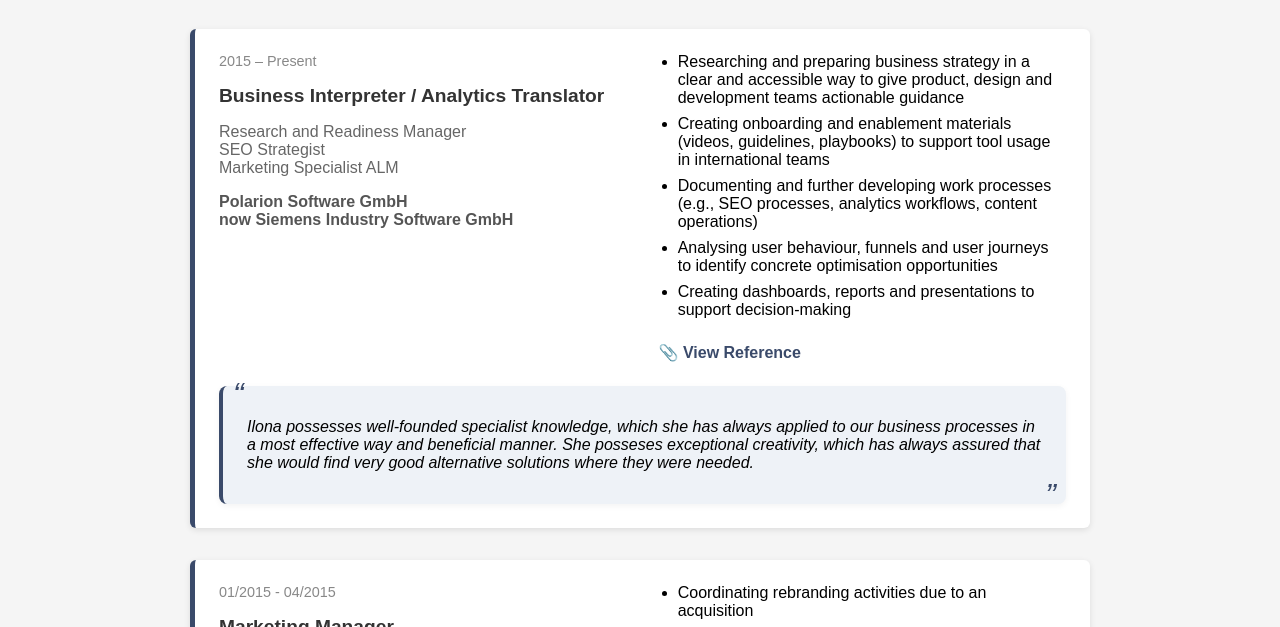
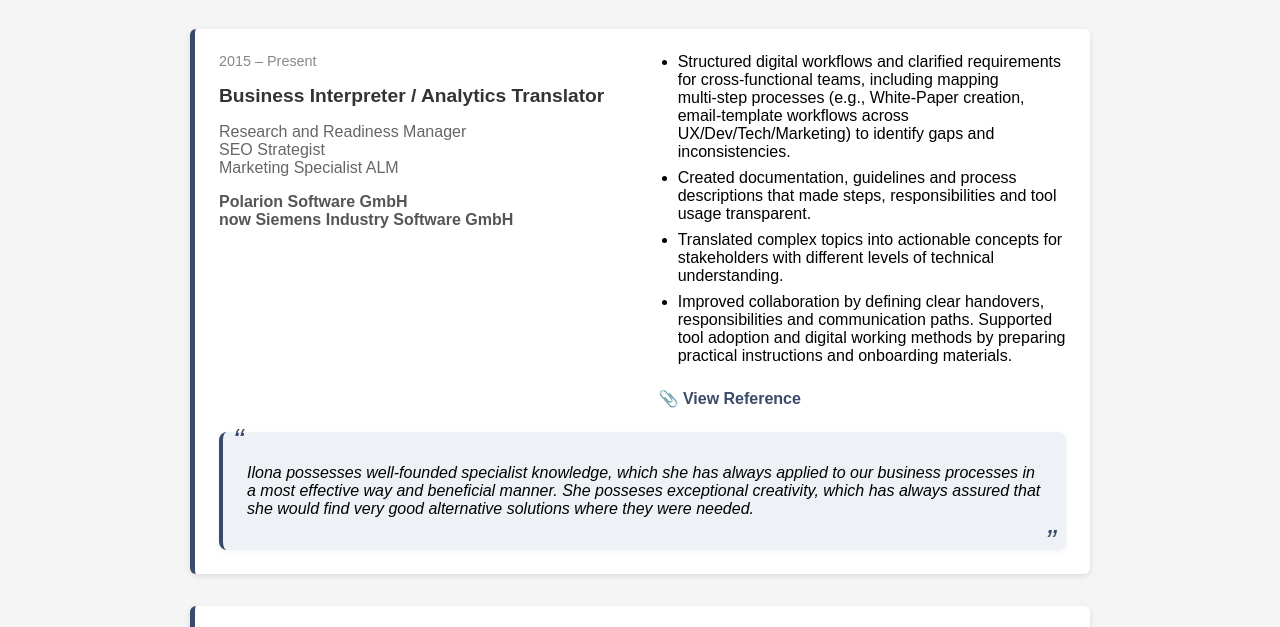
Before and after one commit to kromer52/digital-consultant, a website: page work.html in a window 1280 px wide. Shown: the part 122-749 px from the top of the page. Drawn offline with Linux system fonts and the light colour scheme.

Commit message:
updates per PDF CV

```diff
--- a/work.html
+++ b/work.html
@@ -34,21 +34,25 @@
     <!-- Right Column: Tasks + Download -->
     <div class="job-right">
       <ul class="job-tasks">
-        <li>Researching and preparing business
-strategy in a clear and accessible way to
-give product, design and development teams
-actionable guidance</li>
-<li>Creating onboarding and enablement materials
-(videos, guidelines, playbooks) to support tool
-usage in international teams</li>
-<li>Documenting and further developing work
-processes (e.g., SEO processes, analytics
-workflows, content operations)
+        <li>Structured digital workflows and clarified
+requirements for cross‑functional teams,
+including mapping multi‑step processes
+(e.g., White‑Paper creation, email‑template
+workflows across UX/Dev/Tech/Marketing) to
+identify gaps and inconsistencies.
 </li>
-        <li>Analysing user behaviour, funnels and user
-journeys to identify concrete optimisation
-opportunities</li>
-      <li>Creating dashboards, reports and presentations to support decision‑making</li>
+<li>Created documentation, guidelines and
+process descriptions that made steps,
+responsibilities and tool usage transparent.
+</li>
+<li>Translated complex topics into actionable
+concepts for stakeholders with different levels
+of technical understanding.
+</li>
+        <li>Improved collaboration by defining clear
+handovers, responsibilities and communication
+paths. Supported tool adoption and digital
+working methods by preparing practical instructions and onboarding materials.</li>
     </ul>
       <a class="job-download" href="Siemens.pdf" target="_blank">📎 View Reference</a>
     </div>
@@ -87,7 +91,8 @@ opportunities</li>
         <div class="job-right">
           <ul class="job-tasks">
             <li>Developing a repositioning & content strategy for an ecommerce
-software solution</li>
+software solution
+<li>Structured content workflows and coordinated with cross‑functional teams to ensure consistency across channels</li>
           </ul>
           <a class="job-download" href="Oxid.pdf" target="_blank">📎 View Reference</a>
         </div>
@@ -164,8 +169,8 @@ software solution</li>
           <li>LinkedIn: <a href="https://www.linkedin.com/in/ilona-kromer-66a8992a/" target="_blank">Ilona Kromer</a></li>
           <li>Phone: +43 681 8486 9135</li>
           <li>Address: Grüne Insel 25, 8680 Mürzzuschlag, Austria</li><br>
-          <li>Based in Austria and working fully remotely, with extensive experience collaborating across time zones and cross‑functionally with design, product, engineering and marketing teams. </li>
-    <li>Working style: structured, collaborative, ownership‑driven and pragmatic. </li></ul>
+          <li>Based in Austria and working fully remotely, with extensive experience collaborating across time zones and with design, product, engineering and marketing teams.</li>
+            <li>structured, collaborative, pragmatic and focused on clarity.</li></ul>
         </div>
   </div>
 </section>
```
Also changed, not shown: education.html (+2 -2 lines), index.html (+7 -9 lines), projects.html (+2 -2 lines).
